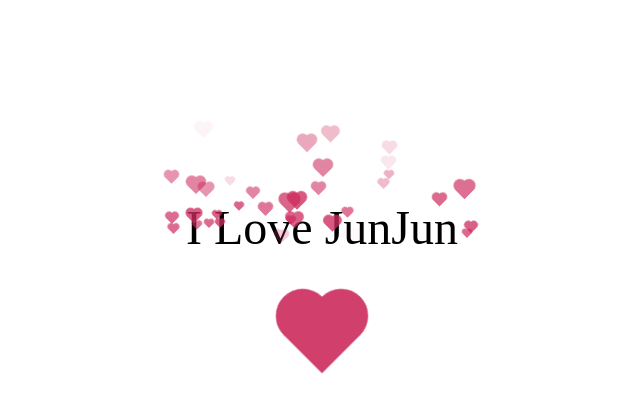
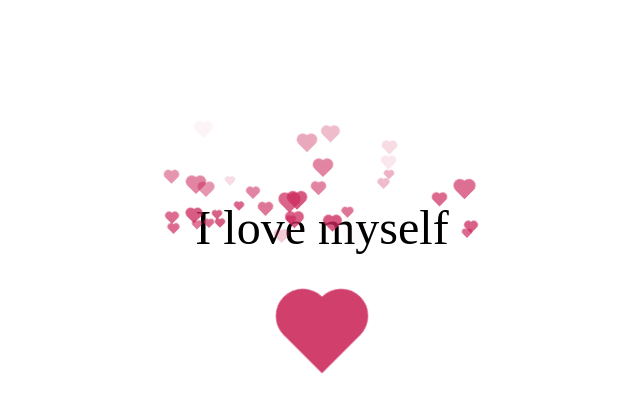
Before and after one commit to hai-webdev/web, a plain HTML site: page newDemo/heartbeat/index.html in a window 1280 px wide. Shown: the whole page, without its empty margins (318-958 px from the left). Drawn offline with Linux system fonts and the light colour scheme.

Commit message:
修改 heartBeat文件
Signed-off-by: zb_hai <568530031@qq.com>

```diff
--- a/newDemo/heartbeat/index.html
+++ b/newDemo/heartbeat/index.html
@@ -10,7 +10,7 @@
 <body>
     <div class="container">
         <div class="textCon">
-            <span>I Love JunJun</span>
+            <span>I love myself</span>
         </div>
         <div class="heart"></div>
     </div>
```
